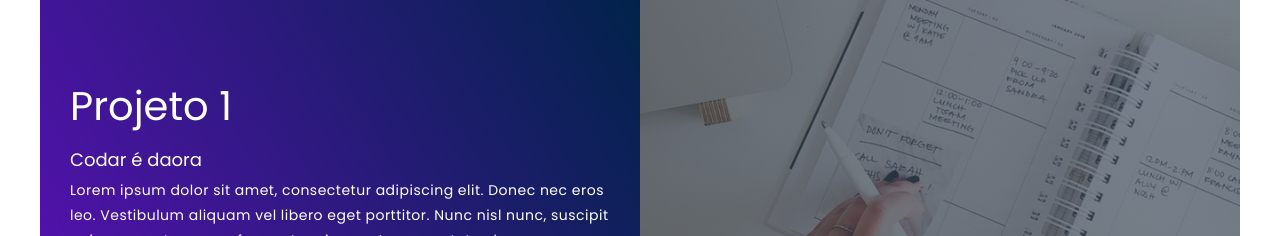
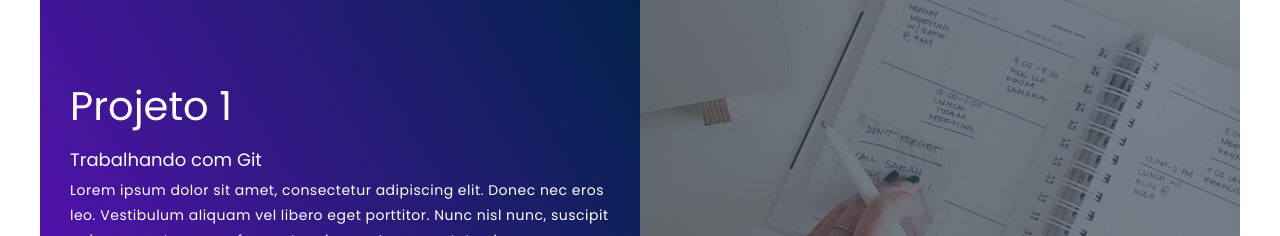
Before and after one commit to EnkiOH/estudo-portfolio, a plain HTML site: page index.html in a window 1280 px wide. Shown: the part 1186-1422 px from the top of the page. Drawn offline with Linux system fonts and the light colour scheme.

Commit message:
update project 1 description

```diff
--- a/index.html
+++ b/index.html
@@ -29,7 +29,7 @@
                 <div class="project-item">
                     <div class="project-info">
                         <h1>Projeto 1</h1>
-                        <h2>Codar é daora</h2>
+                        <h2>Trabalhando com Git</h2>
                         <p>Lorem ipsum dolor sit amet, consectetur adipiscing elit. Donec nec eros leo. Vestibulum
                             aliquam vel libero eget porttitor. Nunc nisl nunc, suscipit quis quam ut, congue fermentum
                             ipsum. In consectetur, leo a accumsan eleifend, tortor leo eleifend nunc, sed pulvinar neque
```
